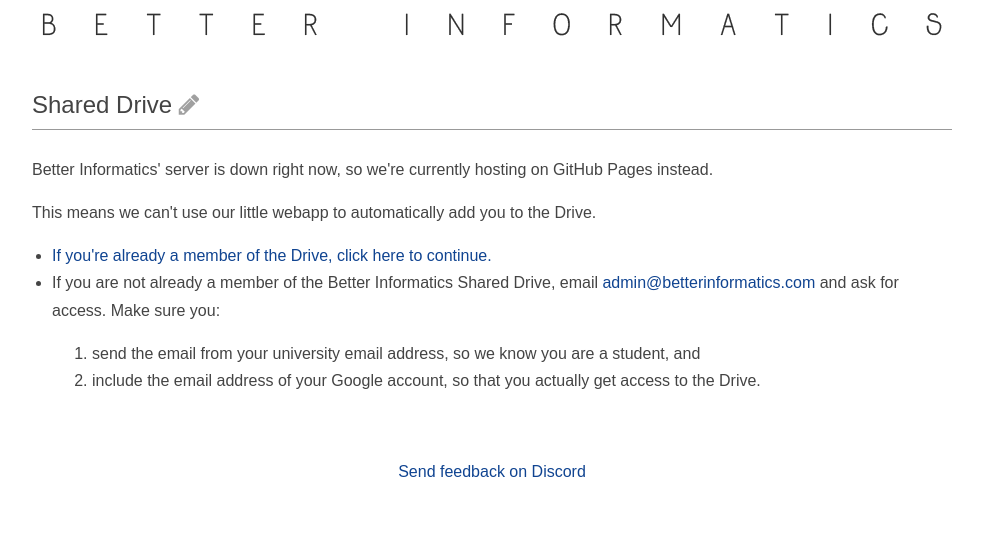
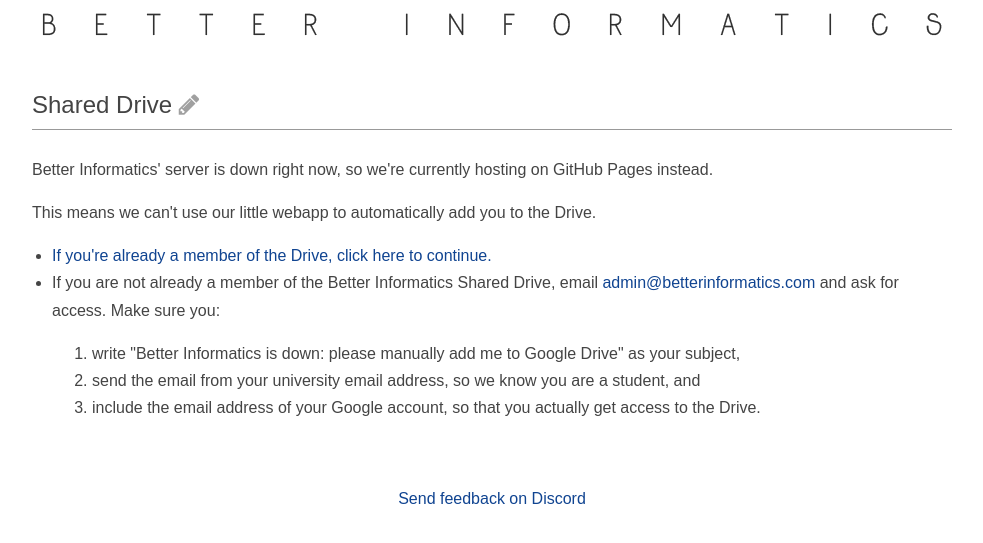
Before and after one commit to compsoc-edinburgh/betterinformatics, a Jekyll site: the page built from _pages/drive.html, in a window 1280 px wide. Shown: the top 543 px of the page, without its empty margins (148-1131 px from the left). Built offline with Jekyll 4.4.1, drawn with Linux system fonts in a browser that asks for light colours.

Commit message:
Improve fallback Drive instructoins

```diff
--- a/_pages/drive.html
+++ b/_pages/drive.html
@@ -16,6 +16,7 @@
         email <a href="mailto:admin@betterinformatics.com">admin@betterinformatics.com</a> and ask for access. Make sure you:
 
         <ol>
+            <li>write "Better Informatics is down: please manually add me to Google Drive" as your subject,</li>
             <li>send the email from your university email address, so we know you are a student, and</li>
             <li>include the email address of your Google account, so that you actually get access to the Drive.</li>
         </ol>
```
